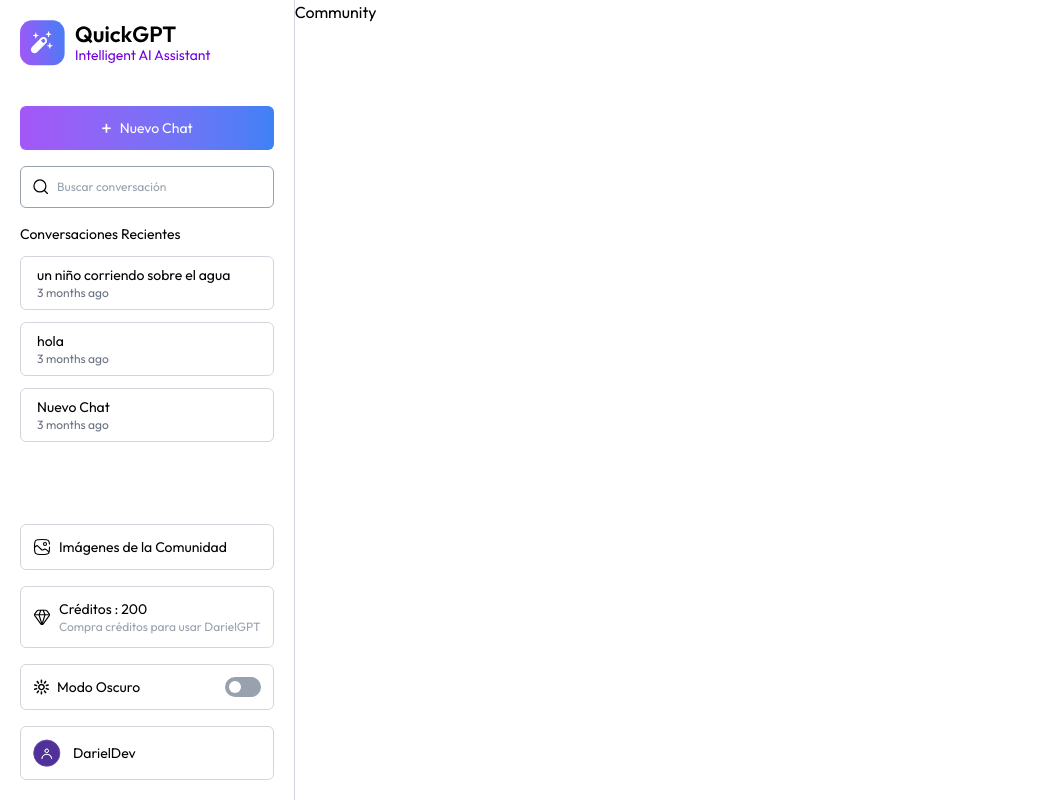
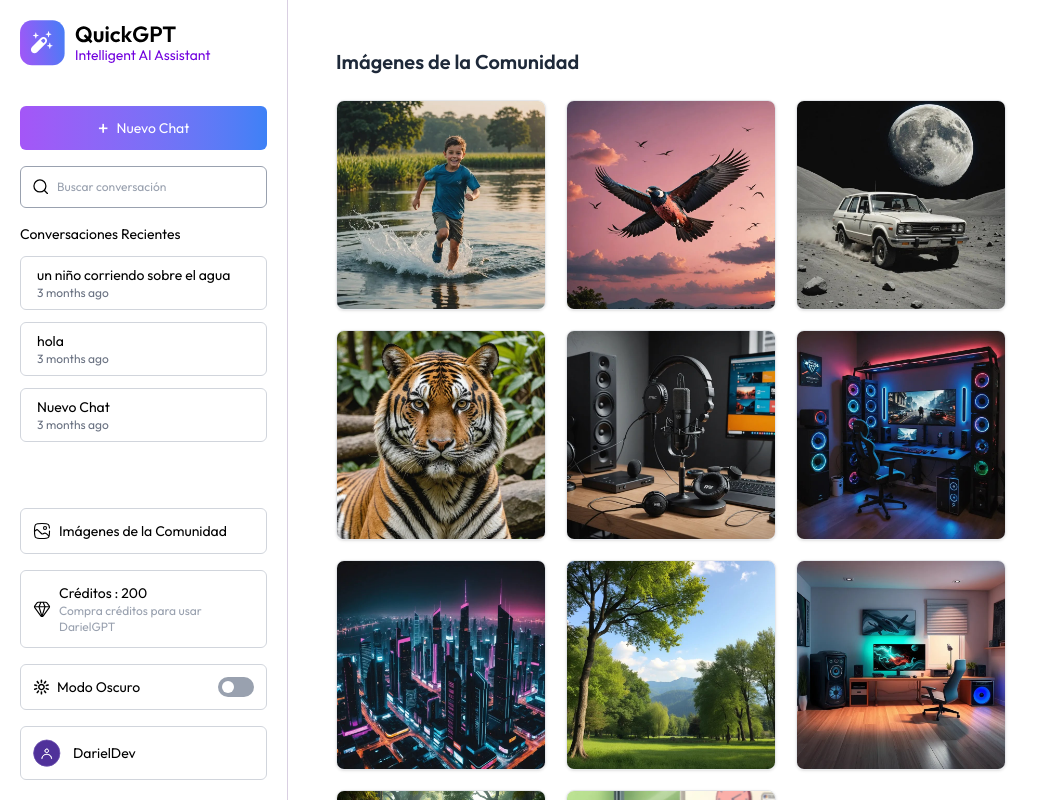
Before and after one commit to Dariel-dev-cloud/DarielGPT, a React (Vite) app: page /community in a window 1280 px wide. Shown: the whole page, without its empty margins (0-1049 px from the left). Built offline with nearby package versions, Linux system fonts and the light colour scheme.

Commit message:
feat: implement loading state and image fetching in Community page; add Loading component

```diff
--- a/src/App.jsx
+++ b/src/App.jsx
@@ -1,14 +1,18 @@
-import React from 'react'
 import Sidebar from './components/Sidebar'
-import { Route, Routes } from 'react-router-dom'
+import { Route, Routes, useLocation } from 'react-router-dom'
 import ChatBox from './components/ChatBox'
 import Credits from './pages/Credits'
 import Community from './pages/Community'
 import { assets } from './assets/assets'
 import './assets/prism.css'
+import Loading from './pages/Loading'
+import { useState } from 'react'
 
 export default function App() {
-  const [isMenuOpen, setIsMenuOpen] = React.useState(false)
+  const [isMenuOpen, setIsMenuOpen] = useState(false)
+  const { pathname } = useLocation()
+
+  if (pathname === '/loading') return <Loading />
 
   return (
     <>
--- a/src/pages/Community.jsx
+++ b/src/pages/Community.jsx
@@ -1,9 +1,48 @@
-import React from 'react'
+import { useEffect, useState } from "react"
+import { dummyPublishedImages } from "../assets/assets"
+import Loading from "./Loading"
 
 const Community = () => {
+
+    const [images, setImages] = useState([])
+    const [loading, setLoading] = useState(true)
+
+    const fetchImages = async () => {
+        setImages(dummyPublishedImages)
+        setLoading(false)
+    }
+
+    useEffect(() => {
+        fetchImages()
+    }, [])
+
+    if (loading) return <Loading />
+
     return (
-        <div>
-            Community
+        <div className="p-6 pt-12 xl:px-12 2xl:px-20 w-full mx-auto h-full
+         overflow-scroll" >
+            <h2 className="text-xl font-semibold mb-6 text-gray-800 dark:text-purple-100">
+                Imágenes de la Comunidad</h2>
+
+            {images.length > 0 ? (
+                <div className="flex flex-wrap max-sm:justify-center gap-5" >
+                    {images.map((item, index) => (
+                        <a key={index} href={item.imageUrl} target="_blank" className="relative group block rounded-lg overflow-hidden border border-gray-200
+                dark:border-purple-700 shadow-sm hover:shadow-md transition-shadow duration-300 " >
+                            <img src={item.imageUrl} alt="" className="w-full h-40 md:h-52 2xl:h-64 object-cover
+                group-hover:scale-105 transition-transform duration-300 ease-in-out " />
+                            <p className="absolute bottom-0 right-0 text-xs bg-black/50
+                backdrop-blur text-white px-4 py-1 rounded-t-xl opacity-0
+                group-hover:opacity-100 transition duration-300" >Creado por {item.userName}</p>
+                        </a>
+
+
+                    ))}
+                </div>
+            ) : (
+                <p className="text-center text-gray-600 dark:text-purple-200 mt-10" >No hay imágenes
+                    disponibles</p>
+            )}
         </div>
     )
 }
--- a/src/pages/Loading.jsx
+++ b/src/pages/Loading.jsx
@@ -1,8 +1,21 @@
-import React from 'react'
+import { useEffect } from "react"
+import { useNavigate } from "react-router-dom"
 
 function Loading() {
+    const navigate = useNavigate()
+
+    useEffect(() => {
+        const timeout = setTimeout(() => {
+            navigate('/')
+        }, 8000)
+        return () => clearTimeout(timeout)
+    }, [])
     return (
-        <div>Loading</div>
+        <div className='bg-gradient-to-b from-[#531B81] to-[#29184B] backdrop-opacity-60
+        flex items-center justify-center h-screen w-screen text-white text-2xl ' >
+            <div className='w-10 h-10 rounded-full border-3 border-white
+               border-t-transparent animate-spin'></div>
+        </div>
     )
 }
 
```
